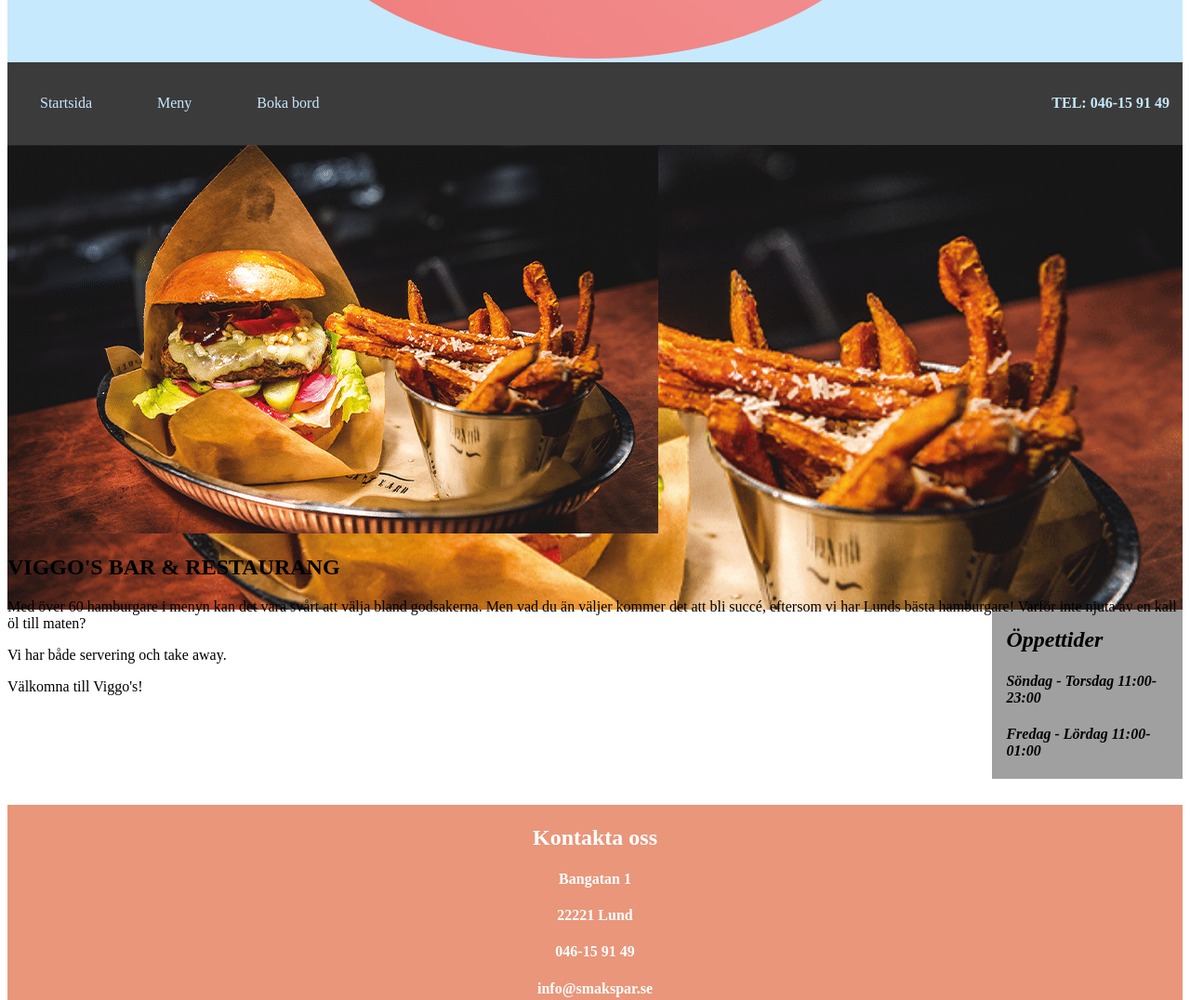
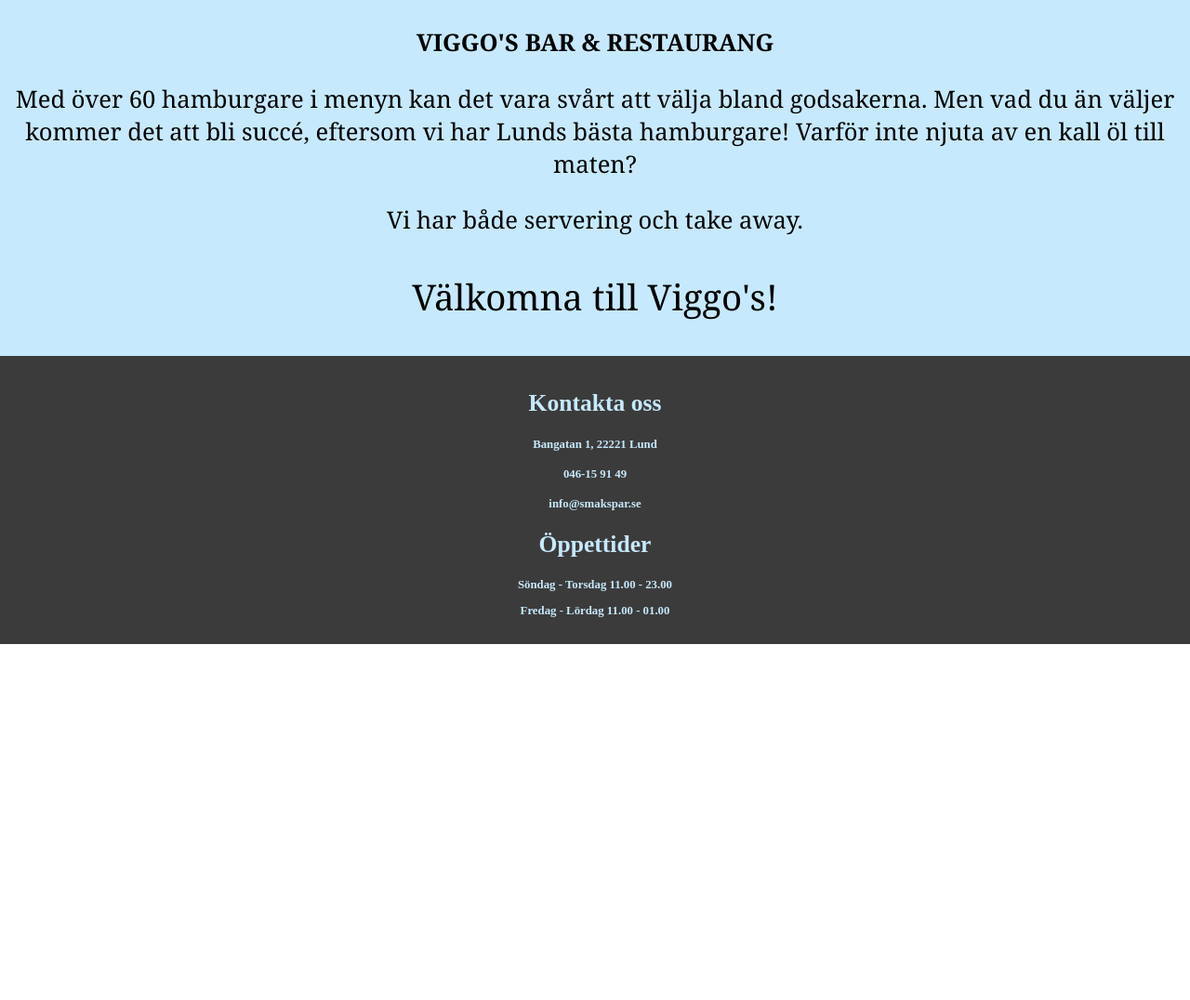
Before and after one commit to JohanFre/Restaurang, a plain HTML site: page Viggo/Index.html in a window 1280 px wide. Shown: the part 362-1438 px from the top of the page at 93% size. After the commit the page ends 1055 px from the top, so only its background shows below. Drawn offline with Linux system fonts and the light colour scheme.

Commit message:
Add files via upload

```diff
--- a/Viggo/Index.html
+++ b/Viggo/Index.html
@@ -1,52 +1,50 @@
 <!DOCTYPE html>
 <html lang="en">
+<meta name="viewport" content="width=device-width, initial-scale=1">
 <head>
 
 <title>Viggo's</title>
 <meta charset="utf-8">
 <meta name="viewport" content="width=device-width, initial-scale=1">
-
+<meta http-equiv="X-UA-Compatible" content="ie=edge">
 <link rel="stylesheet" type="text/css" href="Style.css">
 
 </head>
 
 <body>
 
-<div class="header">
-	<img id="img1" src="logo.jpg" alt="Viggo's Restaurang">
+<div class="header" style="viewport">
+	<img id="img1" src="logo.jpg" alt="Viggo's Restaurang" style="width:46%;">
 </div>
 
 <div id="navbar">
-	<a class="active" href="javascript:void(0)">Startsida</a>
-	<a href="javascript:void(0)">Meny</a>
-	<a href="javascript:void(0)">Boka bord</a>
-	<h4>TEL: 046-15 91 49</h4>
+	<a style="font-size:1vw;" class="active" href="Index.html">Startsida</a>
+	<a style="font-size:1vw;" href="Menu.html">Meny</a>
+	<h4 style="font-size:1vw;">TEL: 046-15 91 49</h4>
 </div>
 
+<section>
 
 <article class="article">
-	<img src="burger.png" alt="Viggo's Restaurang">
-	<h1><strong>VIGGO'S BAR & RESTAURANG</strong></h1>
-	<p>Med över 60 hamburgare i menyn kan det vara svårt att välja bland godsakerna.
+	<h1 style="font-size:2vw;"><strong>VIGGO'S BAR & RESTAURANG</strong></h1>
+	<p style="font-size:2vw;">Med över 60 hamburgare i menyn kan det vara svårt att välja bland godsakerna.
 	Men vad du än väljer kommer det att bli succé, eftersom vi har Lunds bästa hamburgare!
 	Varför inte njuta av en kall öl till maten?</p>
-	<p>Vi har både servering och take away.</p>
-	<p>Välkomna till Viggo's!</p>
+	<p style="font-size:2vw;">Vi har både servering och take away.</p>
+	<p style="font-size:3vw;">Välkomna till Viggo's!</p>
 
 </article>
 
-<aside class="aside">
-	<h2>Öppettider</h2>
-	<h4>Söndag - Torsdag 11:00-23:00</h4>
-	<h4>Fredag - Lördag  11:00-01:00</h4>
-</aside>
+</section>
 
 <footer class="footer">
-	<h2>Kontakta oss<h2>
-	<h4>Bangatan 1</h4>
-	<h4>22221 Lund</h4>
-	<h4>046-15 91 49</h4>
-	<h4>info@smakspar.se</h4>
+	<h2 style="font-size:2vw;">Kontakta oss<h2>
+	<h4 style="font-size:1vw;">Bangatan 1, 22221 Lund</h4>
+	<h4 style="font-size:1vw;">046-15 91 49</h4>
+	<h4 style="font-size:1vw;">info@smakspar.se</h4>
+	<h2 style="font-size:2vw;">Öppettider</h2>
+	<h3 style="font-size:1vw;">Söndag - Torsdag 11.00 - 23.00</h3>
+	<h3 style="font-size:1vw;">Fredag - Lördag 11.00 - 01.00</h3>
 
 </footer>
 
--- a/Viggo/Style.css
+++ b/Viggo/Style.css
@@ -1,8 +1,22 @@
+html {
+	height: 100%;
+}
+* {
+	box-sizing: border-box;
+}
 
 .header {
 	background-color: #c6e9fd;
 	text-align: center;
 
+}
+body {
+	min-width: 100%;
+	min-height: 100%;
+    margin-left: 0px;
+    margin-right: 0px;
+    margin-top: 0px;
+    margin-bottom: 0px;
 }
 #img1{
   border-radius: 50%;
@@ -12,7 +26,10 @@
 }
 /* Style the navbar */
 #navbar {
-  overflow: hidden;
+  height: 7%;
+  position: fixed;
+  top: 0px;
+  width: 100%;
   background-color: #3c3b3b;
 }
 
@@ -22,7 +39,7 @@
   display: block;
   color: #c6e9fd;
   text-align: center;
-  padding: 35px;
+  padding: 16px;
   text-decoration: none;
 }
 #navbar h4 {
@@ -30,7 +47,7 @@
   display: block;
   color: #c6e9fd;
   text-align: center;
-  padding: 14px;
+  margin: 15px;
   text-decoration: none;
 }
 
@@ -51,27 +68,19 @@
   padding-top: 60px;
 }
 article {
-  background-image: url("burger.png");
-  background-color: #cccccc;
-  height: 500px;
-  background-position: center;
-  background-repeat: no-repeat;
-  background-size: cover;
+  font-family: Georgia;
+  background-color: #c6e9fd;
+  width: 100%;
+  overflow: auto;
   position: relative;
+  text-align: center;
 }
-aside {
-  width: 15%;
-  padding-left: 15px;
-  margin-left: 15px;
-  float: right;
-  font-style: italic;
-  background-color: #a0a0a0;
-}
+
 footer {
     height: auto;
-    text-align: center;
-    margin-top: 210px;
-    padding: 3px;
-    background-color: DarkSalmon;
-    color: white;
+	width: 100%;
+    padding: 15px;
+    background-color: #3c3b3b;
+    color: #c6e9fd;
+	text-align: center;
 }
```
Also changed, not shown: Viggo/Menu.html (added, +64 -0 lines), Viggo/meny.jpg (added).
